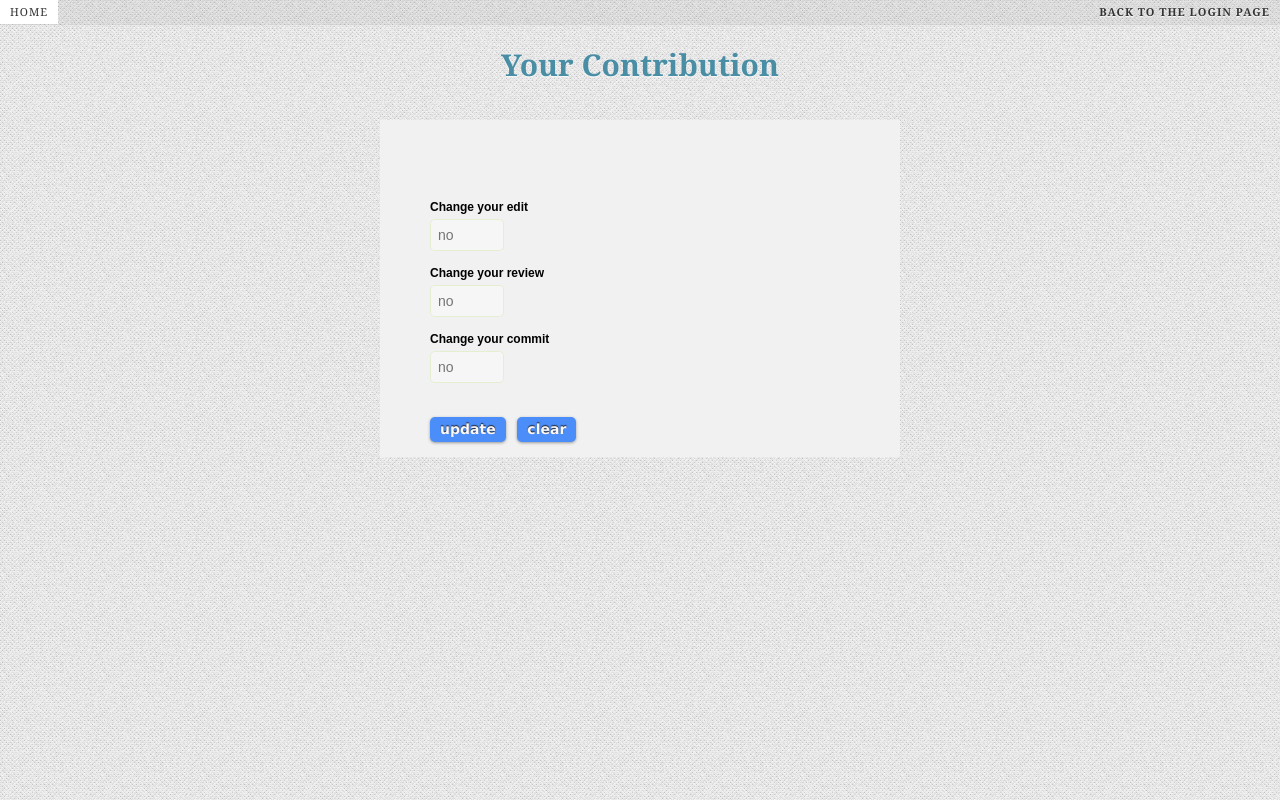
After one commit to gourabcena/idl, a PHP site: page /history.php in a window 1280 px wide. The commit adds this page. Run offline with PHP 8.4, Linux system fonts and the light colour scheme; the visitor is signed in with stand-in values (Sample User, id 1); data that the repository does not hold is empty.

Commit message:
completed functionality of 3 users

```diff
--- a/approval.php
+++ b/approval.php
@@ -13,6 +13,7 @@
         {
                 $id=$_POST['name'];
                 mysqli_query($con,"DELETE from user, roleuser USING user INNER JOIN roleuser WHERE user.u_id=$id AND user.u_id=roleuser.u_id");
+		mysqli_query($con,"DELETE from contributor WHERE u_id=$id");
                 header('location:list.php');
         }
 
--- /dev/null
+++ b/history.php
@@ -0,0 +1,71 @@
+<!DOCTYPE html>
+<html>
+<body>
+<title>contributor</title>
+        <meta http-equiv="X-UA-Compatible" content="IE=EmulateIE7; IE=EmulateIE9">
+        <meta http-equiv="Content-Type" content="text/html; charset=utf-8" />
+        <meta name="viewport" content="width=device-width, initial-scale=1, maximum-scale=1.0, user-scalable=no"/>
+    <link rel="stylesheet" type="text/css" href="style.css" media="all" />
+    <link rel="stylesheet" type="text/css" href="demo.css" media="all" />
+</head>
+<body>
+<div class="container">
+            <div class="idl-top">
+                <a href="http://idl.com" target="_blank">Home</a>
+                <span class="right">
+                    <a href="http://idl.com">
+                        <strong>Back to the Login page</strong>
+                    </a>
+                </span>
+                <div class="clr"></div>
+
+            </div>
+                        <header>
+                                <h1>Your Contribution</h1>
+                        </header>
+		<div  class="form">
+                        <form id="contactform" action="his.php" method="post">
+			<?php
+				include"db.php";
+				session_start();
+				$u=$_SESSION['u_id'];
+				$sql=mysqli_query($con,"select contributor.u_id,team.teamname,contributor.edit,contributor.review,contributor.commit from contributor INNER JOIN team WHERE contributor.team_id=team.team_id AND contributor.u_id=$u");
+				while($row = mysqli_fetch_array($sql)) {
+                                //$_SESSION['u_id']=$row['u_id'];
+                                echo "<table border='1'>";
+                                echo "<tr>";
+                                echo"<td>User ID</td>";
+                                echo "<td>". $row['u_id']."</td>";
+                                echo "</tr><tr>";
+				echo"<td>Team Name</td>";
+                                echo "<td>". $row['teamname']."</td>";
+                                echo "</tr><tr>";
+				echo"<td>No of Edit</td>";
+                                echo "<td>". $row['edit']."</td>";
+                                echo "</tr><tr>";
+				echo"<td>No of Review</td>";
+                                echo "<td>". $row['review']."</td>";
+                                echo "</tr><tr>";
+				echo"<td>No of Commit</td>";
+                                echo "<td>". $row['commit']."</td>";
+                                echo "</tr>";
+				}
+				echo"</table>";
+				echo"<br><br><br>";
+			?>
+			<p class="contact"><label for="name">Change your edit</label></p>
+                        <input id="edit" name="edit" placeholder="no" type="number" min="1" max="100">
+                        <p class="contact"><label for="email">Change your review</label></p>
+                        <input id="review" name="review" placeholder="no" type="number" min="1" max="100">
+                        <p class="contact"><label for="username">Change your commit</label></p>
+                        <input id="commit" name="commit" placeholder="no" type="number" min="1" max="100">
+			<br><br>
+			<input class="buttom" name="update" id="update" value="update" type="submit">&nbsp;&nbsp;
+			<input class="buttom" name="clear" id="clear" value="clear" type="reset">
+
+
+		</form>
+	</div>
+	</div>
+	</body>
+</html>
```
Also changed, not shown: ad.php (+18 -0 lines), his.php (added, +28 -0 lines), team.php (+29 -3 lines), add.php (line endings or trailing spaces).
